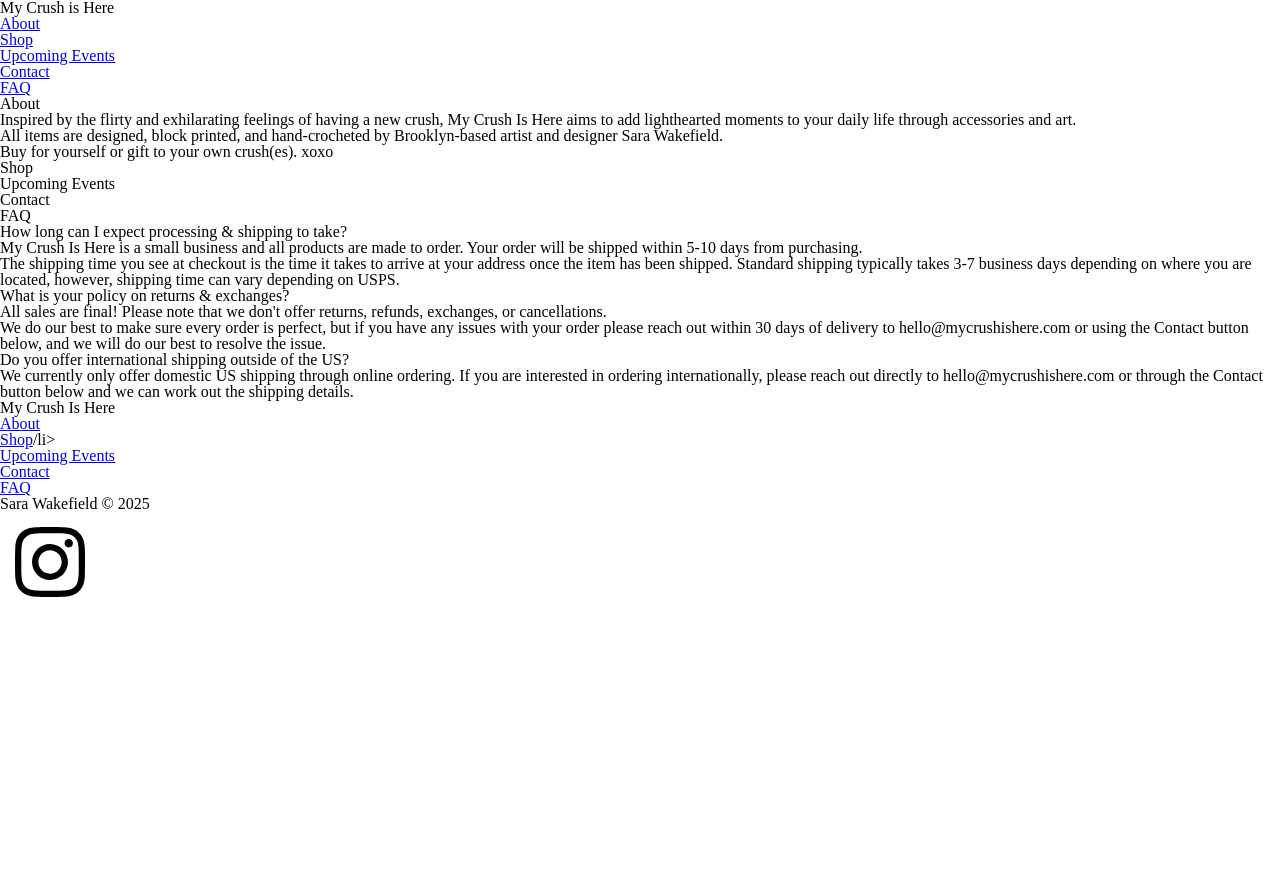
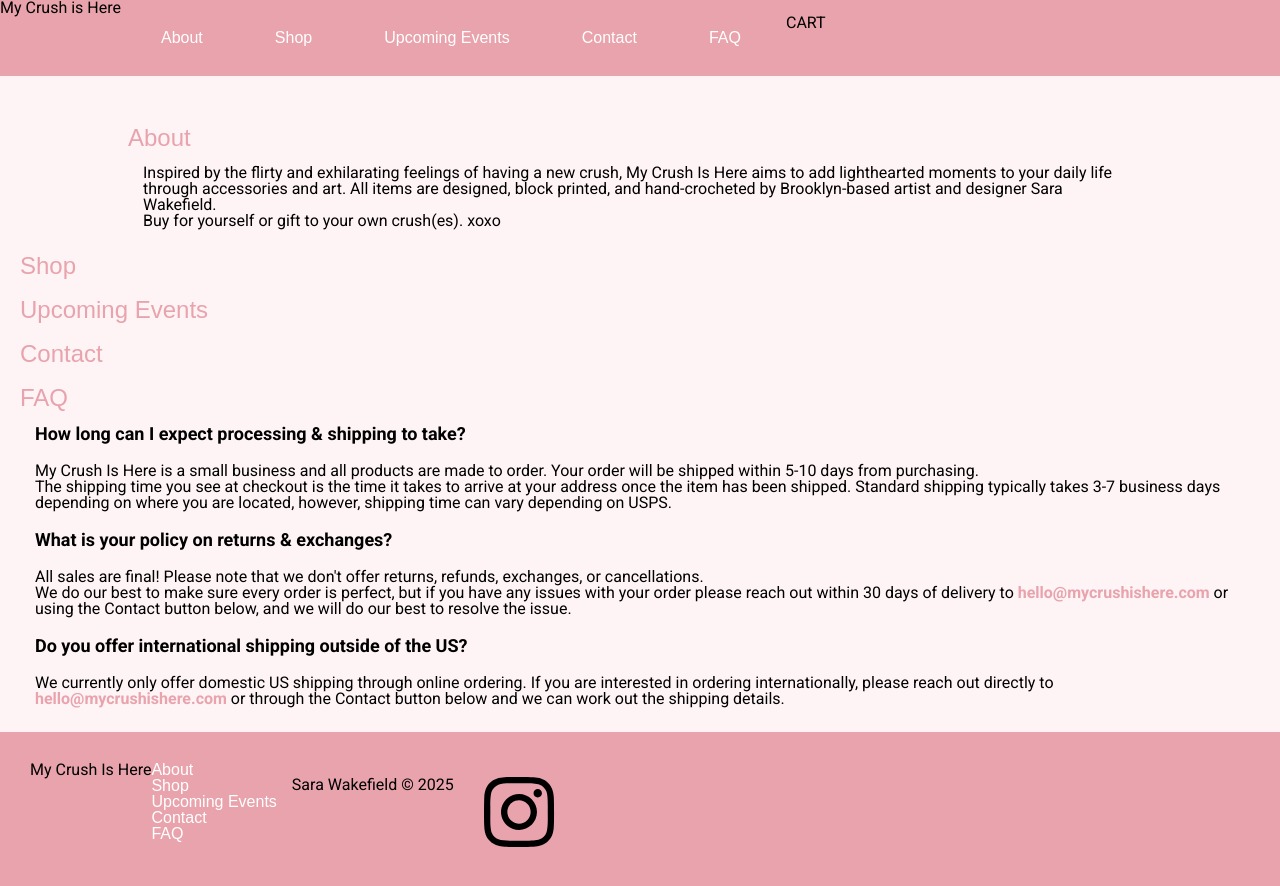
Before and after one commit to paaaarv/myCrushIsHere, a plain HTML site: page index.html in a window 1280 px wide. Before the commit the page ends 800 px from the top, so only its background shows below. Drawn offline with Linux system fonts and the light colour scheme; a web font is replaced by a local one.

Commit message:
basic styling

```diff
--- a/index.html
+++ b/index.html
@@ -3,6 +3,7 @@
 <head>
     <meta charset="UTF-8">
     <link rel="stylesheet" href="./styles.css">
+    <script src="./index.js"> </script>
     <title> My Crush is Here </title>
 </head>
 <body>
@@ -17,11 +18,14 @@
                 <li><a href="#faq">FAQ</a></li>
             </ul>
         </nav>
+        <div id="cart">
+            <p> CART </p>
+        </div>
     </header>
     <main>
         <section id="about">
             <h2> About </h2>
-            <p> Inspired by the flirty and exhilarating feelings of having a new crush, My Crush Is Here aims to add lighthearted moments to your daily life through accessories and art.<br>
+            <p> Inspired by the flirty and exhilarating feelings of having a new crush, My Crush Is Here aims to add lighthearted moments to your daily life through accessories and art.
             All items are designed, block printed, and hand-crocheted by Brooklyn-based artist and designer Sara Wakefield.<br>
             Buy for yourself or gift to your own crush(es). xoxo</p>
         </section>
@@ -47,18 +51,18 @@
             <h3>What is your policy on returns & exchanges?</h3>
 
             <p>All sales are final! Please note that we don't offer returns, refunds, exchanges, or cancellations.<br>
-            We do our best to make sure every order is perfect, but if you have any issues with your order please reach out within 30 days of delivery to hello@mycrushishere.com or using the Contact button below, and we will do our best to resolve the issue. </p>
+            We do our best to make sure every order is perfect, but if you have any issues with your order please reach out within 30 days of delivery to <strong>hello@mycrushishere.com</strong> or using the Contact button below, and we will do our best to resolve the issue. </p>
 
             <h3>Do you offer international shipping outside of the US?</h3>
 
-            <p>We currently only offer domestic US shipping through online ordering. If you are interested in ordering internationally, please reach out directly to hello@mycrushishere.com or through the Contact button below and we can work out the shipping details.</p>
+            <p>We currently only offer domestic US shipping through online ordering. If you are interested in ordering internationally, please reach out directly to <strong>hello@mycrushishere.com</strong> or through the Contact button below and we can work out the shipping details.</p>
         </section>
     </main>
     <footer>
         <h3> My Crush Is Here </h3>
         <ul>
             <li><a href="#about">About</a></li>
-            <li><a href="#shop">Shop<a>/li>
+            <li><a href="#shop">Shop<a></li>
             <li><a href="#events">Upcoming Events</a></li>
             <li><a href="#contact">Contact</a></li>
             <li><a href="#faq">FAQ</a></li>
--- a/styles.css
+++ b/styles.css
@@ -55,5 +55,80 @@ table {
 
 /* ROOT VARIABLES */
 
+:root{
+	--pink: #E8A3AC;
+	--white: #FFFFFF;
+	--black: #000000;
+	--light-pink: #FEF3F5;
+}
 
 /* GLOBAL STYLES */
+body{
+	width: 1280px;
+	margin: auto;
+	background-color: var(--light-pink);
+	color: var(--black);
+	font-family: "Roboto", sans-serif;
+}
+h2{
+	font-family: "Delius", sans-serif;
+	font-size: 24px;
+	color: var(--pink);
+}
+
+p{
+	font-size: 16px;
+	margin: 10px;
+	padding: 5px;
+}
+header{
+	background-color: var(--pink);
+	display: flex;
+	margin-bottom: 50px;
+}
+nav{
+	width: 50%;
+	margin-left: 10px;
+}
+nav ul{
+	padding: 30px;
+	align-content: center;
+	display: flex;
+	justify-content: space-between;
+}
+nav a, footer a{
+	text-decoration: none;
+	color: var(--white);
+	font-family: "Delius", sans-serif;
+}
+
+
+
+section{
+	margin: 20px;
+}
+
+#about{
+	width: 80%;
+	margin: auto;
+}
+
+
+
+#faq h3{
+	font-weight: bold;
+	font-size: 18px;
+	padding: 5px;
+	margin: 10px;
+}
+
+#faq strong{
+	color: var(--pink);
+	font-weight: bold;
+}
+
+footer{
+	display: flex;
+	padding: 30px;
+	background-color: var(--pink);
+}
```
Also changed, not shown: index.js (added).
